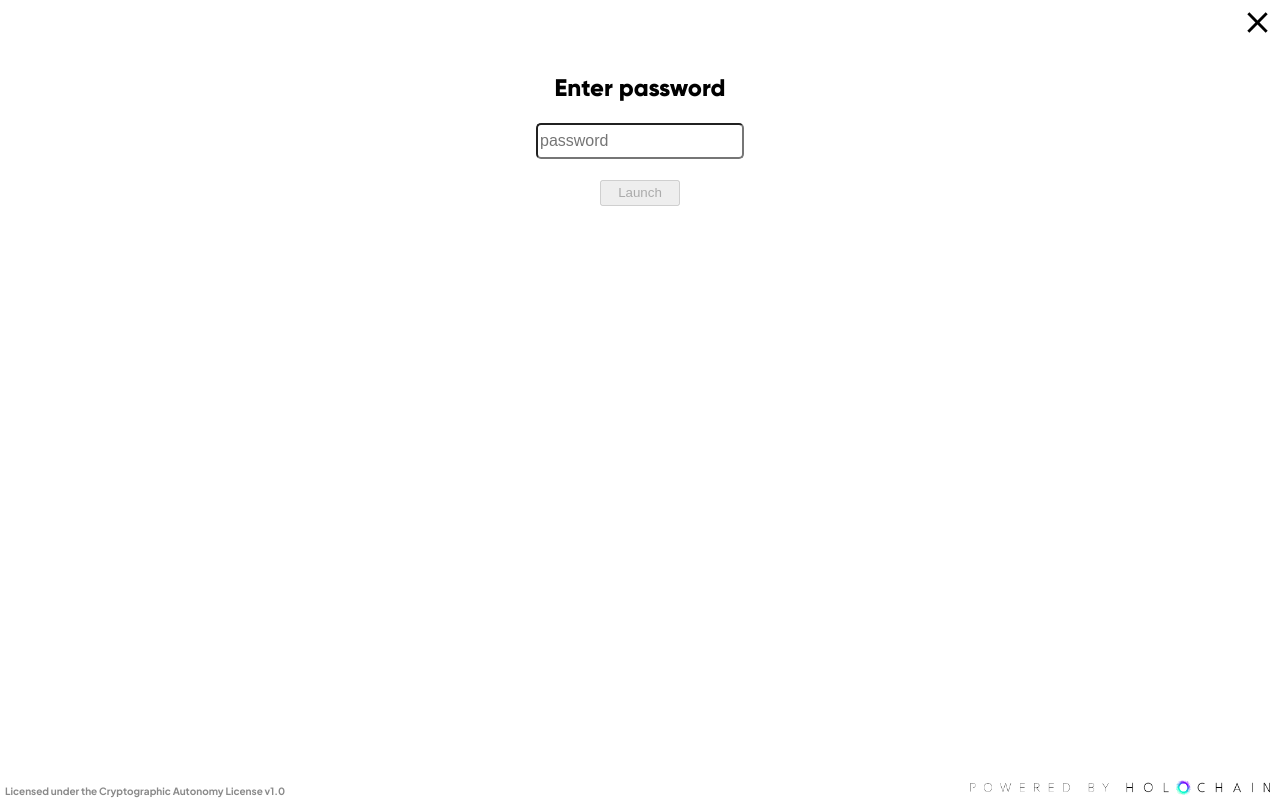
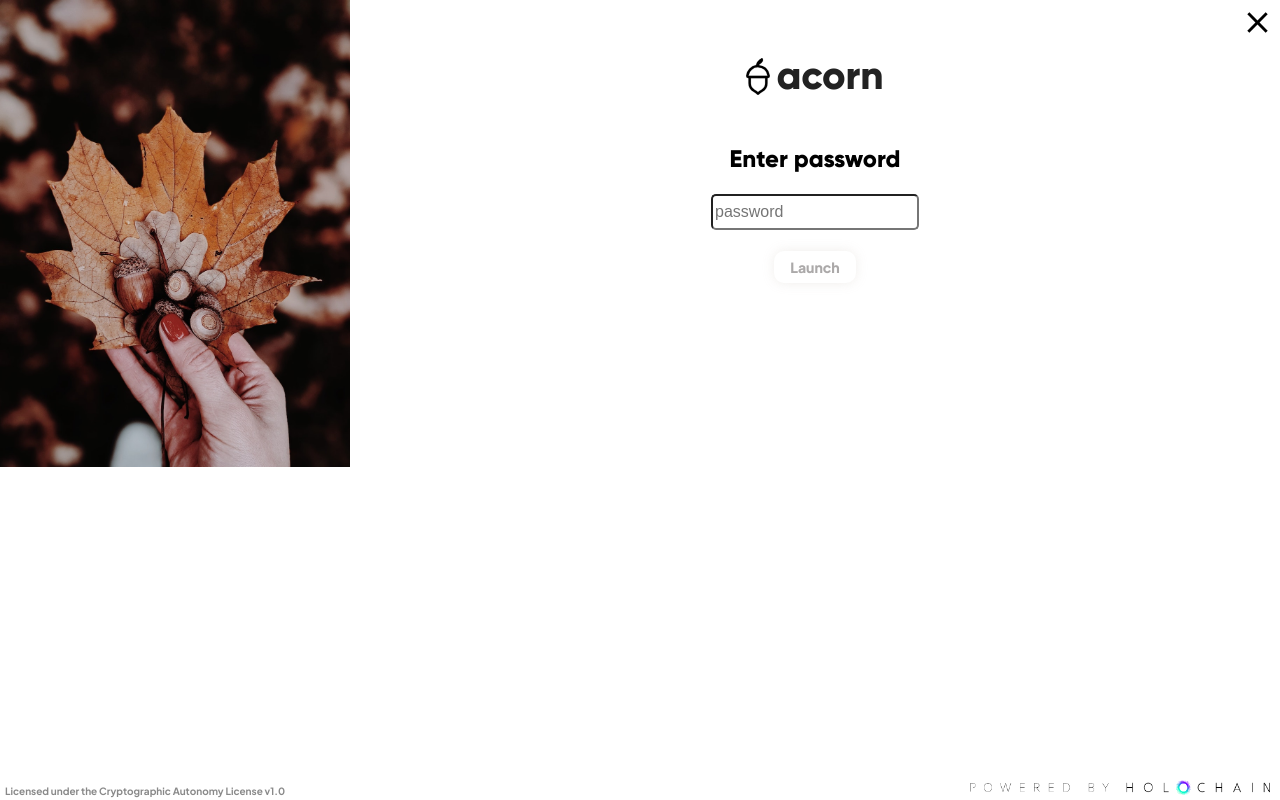
Before and after one commit to holochain/kangaroo-electron, a website built with Vite: page src/renderer/enterPassword.html in a window 1280 px wide. Built offline with nearby package versions, Linux system fonts and the light colour scheme.

Commit message:
fix error matching for wrong password, update enter password screen UI

```diff
--- a/src/main/lairKeystore.ts
+++ b/src/main/lairKeystore.ts
@@ -71,7 +71,7 @@ export async function launchLairKeystore(
   lairHandle.stdin.end();
   // Wait for connection url or internal sodium error and return error or EventEmitter
   lairHandle.stderr.pipe(split()).on('data', (line: string) => {
-    if (line.includes('InternalSodium')) {
+    if (line.includes('internal')) {
       kangarooEmitter.emit(WRONG_PASSWORD);
     } else {
       kangarooEmitter.emit(LAIR_ERROR, line);
--- a/src/renderer/enterPassword.html
+++ b/src/renderer/enterPassword.html
@@ -6,12 +6,18 @@
   </head>
   <body>
     <div id="app" class="splash-wrapper">
+      <div class="column" style="width: 350px">
+        <img src="/img/splash-image-valeriia-miller.jpg" />
+      </div>
       <div class="splash-content-wrapper">
-        <div>
-          <div id="productName" class="splash-product-name"></div>
+        <div class="column items-center">
+          <div class="row items-center">
+            <img src="./img/acorn-logo.svg" style="width: 24px; margin-right: 6px" />
+            <div id="productName" class="splash-product-name">acorn</div>
+          </div>
           <div id="version" class="splash-version"></div>
         </div>
-        <div class="content column">
+        <div class="content column" style="margin-top: 20px;">
           <div class="column items-center" id="password-creation-container">
             <!-- Choose password -->
             <div class="column items-center" id="enter-password-div">
@@ -23,7 +29,7 @@
                 placeholder="password"
               />
               <div class="warning" id="warning-1"></div>
-              <button style="margin-top: 5px" id="launch-btn" disabled>Launch</button>
+              <button class="acorn-btn" style="margin-top: 5px" id="launch-btn" disabled>Launch</button>
             </div>
           </div>
 
@@ -51,7 +57,6 @@
 
       (async () => {
         const { productName, version } = await window.electronAPI.getNameAndVersion();
-        document.getElementById('productName').innerHTML = productName;
         document.getElementById('version').innerHTML = `version ${version}`;
       })();
 
```
Also changed, not shown: src/renderer/setupPasswordOptional.html (+3 -3 lines).
